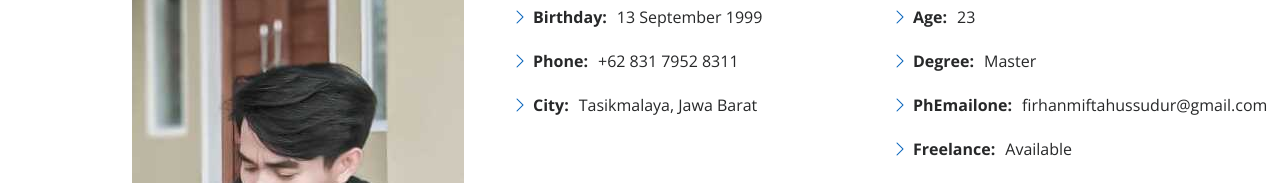
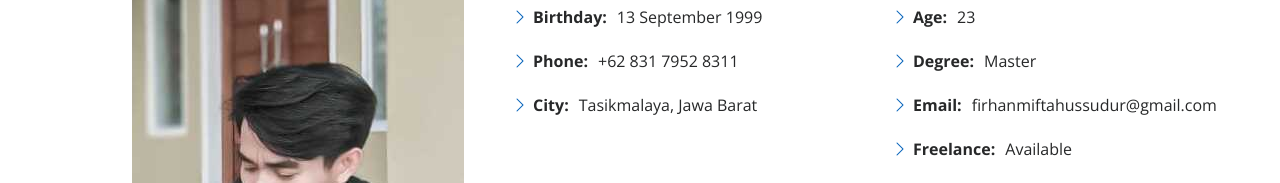
Before and after one commit to firhanmiftah/Firhanmiftah.github.io, a plain HTML site: page index.html in a window 1280 px wide. Shown: the part 1051-1234 px from the top of the page. Drawn offline with nearby package versions, Linux system fonts and the light colour scheme.

Commit message:
Update index.html

```diff
--- a/index.html
+++ b/index.html
@@ -99,7 +99,7 @@
                 <ul>
                   <li><i class="bi bi-chevron-right"></i> <strong>Age:</strong> <span>23</span></li>
                   <li><i class="bi bi-chevron-right"></i> <strong>Degree:</strong> <span>Master</span></li>
-                  <li><i class="bi bi-chevron-right"></i> <strong>PhEmailone:</strong> <span>firhanmiftahussudur@gmail.com</span></li>
+                  <li><i class="bi bi-chevron-right"></i> <strong>Email:</strong> <span>firhanmiftahussudur@gmail.com</span></li>
                   <li><i class="bi bi-chevron-right"></i> <strong>Freelance:</strong> <span>Available</span></li>
                 </ul>
               </div>
```
